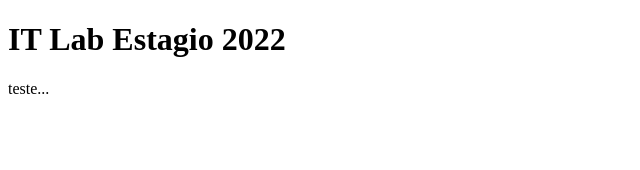
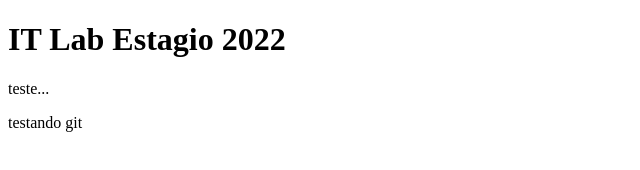
Before and after one commit to vanderleiacn/itlab.estagio2022, a plain HTML site: page index.html in a window 1280 px wide. Shown: the full height of the page, 0-640 px from the left. Drawn offline with Linux system fonts and the light colour scheme.

Commit message:
testando git

```diff
--- a/index.html
+++ b/index.html
@@ -9,5 +9,6 @@
 <body>
     <h1>IT Lab Estagio 2022</h1>
     <p>teste...</p>
+    <p>testando git </p>
 </body>
 </html>
```
